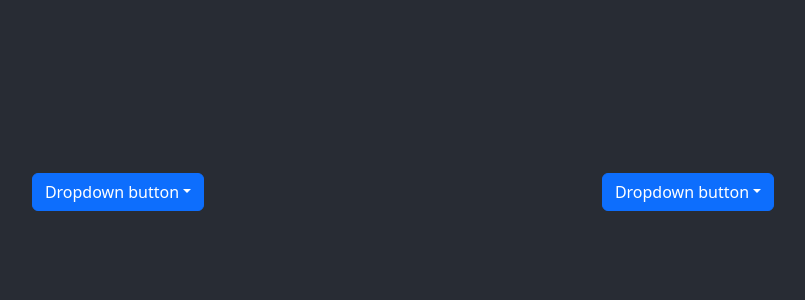
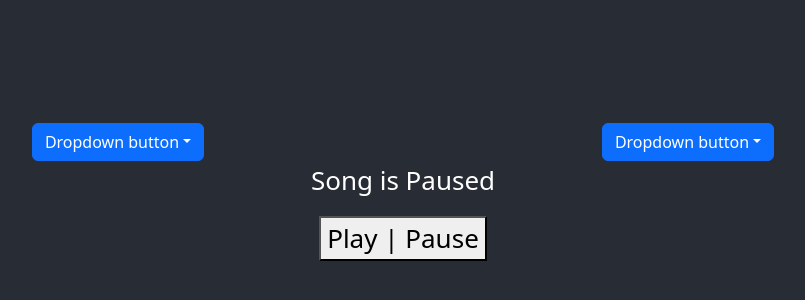
Before and after one commit to dchickabasapa/sps-2022-t54, a React (Create React App) app in the folder my-app/: page / in a window 1280 px wide. Shown: the part 210-510 px from the top of the page, without its empty margins (237-1042 px from the left). Built offline with nearby package versions, Linux system fonts and the light colour scheme.

Commit message:
Add audio.js for playing music

```diff
--- a/my-app/src/App.js
+++ b/my-app/src/App.js
@@ -1,6 +1,7 @@
 import './App.css';
 import { Col, Container, Row } from 'react-bootstrap';
 import DropdownMenu from './components/dropdown';
+import Music from './components/audio'
 
 function App() {
   return (
@@ -11,6 +12,7 @@ function App() {
             <Col><DropdownMenu></DropdownMenu></Col>
             <Col><DropdownMenu></DropdownMenu></Col>
           </Row>
+          <Music></Music>
         </Container>
       </header>
     </div>
--- /dev/null
+++ b/my-app/src/components/audio.js
@@ -0,0 +1,55 @@
+import React, { Component } from "react";
+
+// Import your audio file
+import song from "../audio/c.mp3";
+
+class Music extends Component {
+  // Create state
+  state = {
+
+    // Get audio file in a variable
+    audio: new Audio(song),
+
+    // Set initial state of song
+    isPlaying: false,
+  };
+
+  // Main function to handle both play and pause operations
+  playPause = () => {
+
+    // Get state of song
+    let isPlaying = this.state.isPlaying;
+
+    if (isPlaying) {
+      // Pause the song if it is playing
+      this.state.audio.pause();
+    } else {
+
+      // Play the song if it is paused
+      this.state.audio.play();
+    }
+
+    // Change the state of song
+    this.setState({ isPlaying: !isPlaying });
+  };
+
+  render() {
+    return (
+      <div>
+        {/* Show state of song on website */}
+        <p>
+          {this.state.isPlaying ?
+            "Song is Playing" :
+            "Song is Paused"}
+        </p>
+
+        {/* Button to call our main function */}
+        <button onClick={this.playPause}>
+          Play | Pause
+        </button>
+      </div>
+    );
+  }
+}
+
+export default Music;
--- a/my-app/src/components/dropdown.js
+++ b/my-app/src/components/dropdown.js
@@ -32,7 +32,9 @@ function DropdownMenu() {
         <ListGroup>
             {notes.map((key) => {
                 return (
-                    <ListGroup.Item key={key} eventKey={key}>{key}</ListGroup.Item>
+                    <div>
+                        <ListGroup.Item key={key} eventKey={key}>{key}</ListGroup.Item>
+                    </div>
                 )
             })}
         </ListGroup>
```
Also changed, not shown: 2 other files (tests, documents, lock files or other folders).
